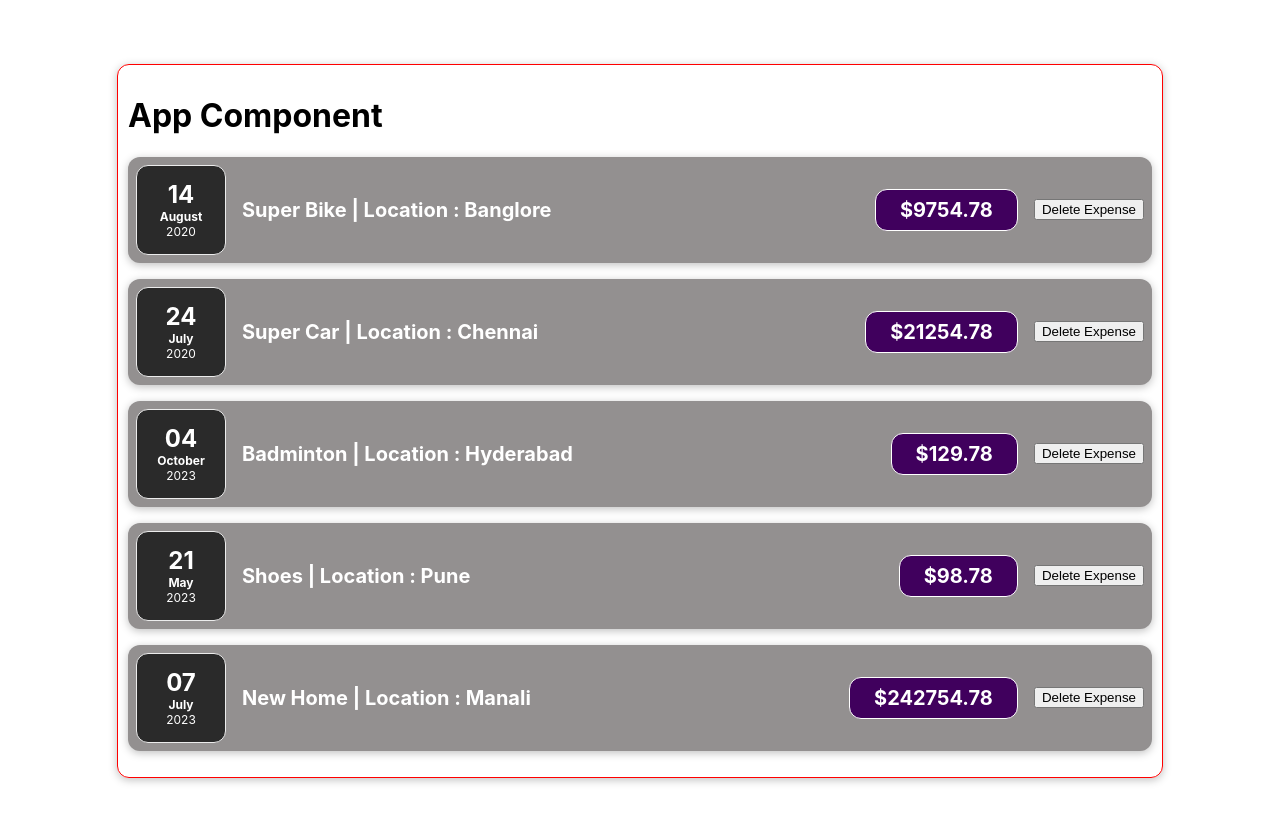
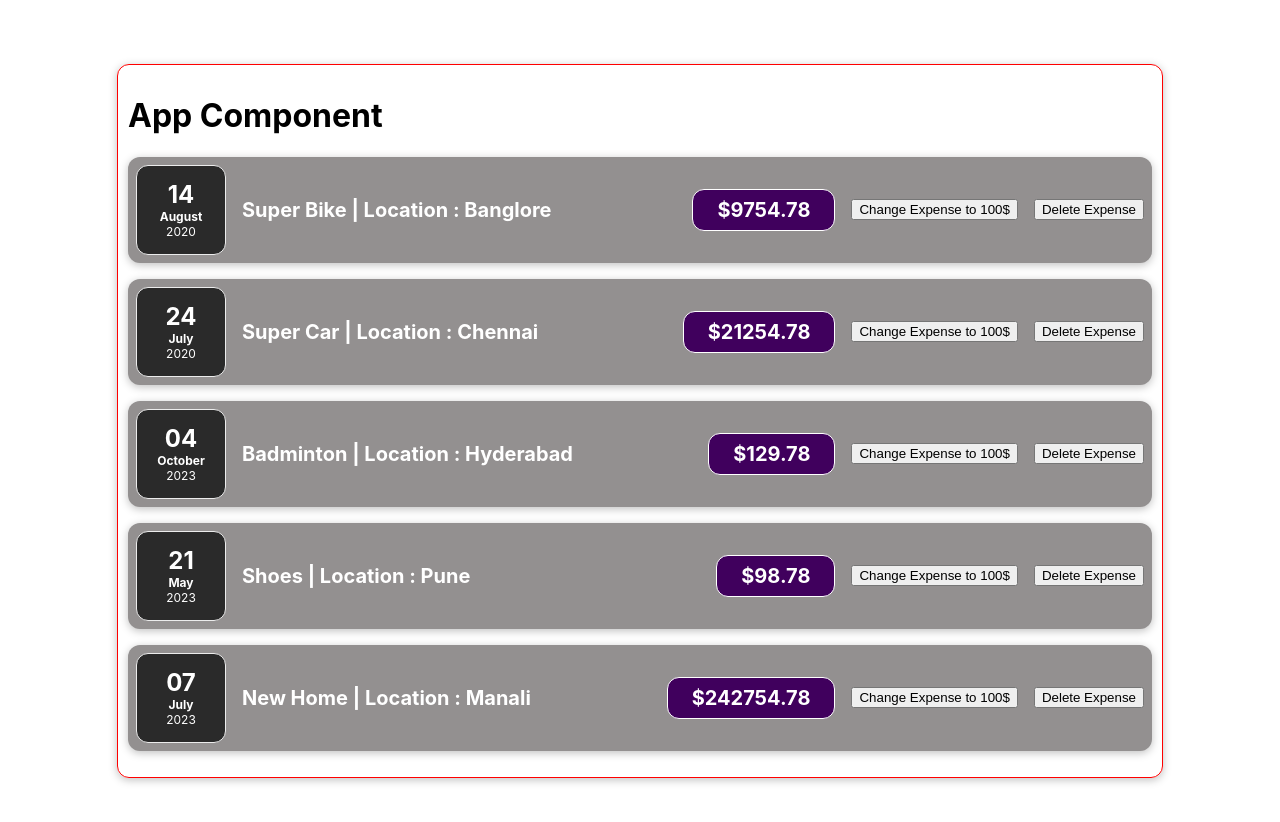
Before and after one commit to Lakshya000007/React_Expense_Tracker_Project, a React (Create React App) app: page / in a window 1280 px wide. Shown: the top 822 px of the page. Built offline with nearby package versions, Linux system fonts and the light colour scheme.

Commit message:
Add useSate to change Cost to 100$ onClick event

```diff
--- a/src/components/Expenses/ExpenseDetails.js
+++ b/src/components/Expenses/ExpenseDetails.js
@@ -1,6 +1,9 @@
+import { useState } from "react";
 import "./ExpenseDetails.css";
 
 const ExpenseDetails = ({ title, location, amount }) => {
+  const [cost, setCost] = useState(amount);
+
   const handleClick = (e) => {
     const parent = e.target.parentElement.parentElement.parentElement;
     const child = e.target.parentElement.parentElement;
@@ -9,13 +12,18 @@ const ExpenseDetails = ({ title, location, amount }) => {
     parent.removeChild(child);
   };
 
+  const handleCost = () => {
+    setCost(100);
+  };
+
   return (
     <>
       <div className="expense-item__description">
         <h2>
           {title} | Location : {location}
         </h2>
-        <div className="expense-item__price">${amount}</div>
+        <div className="expense-item__price">${cost}</div>
+        <button onClick={handleCost}>Change Expense to 100$</button>
         <button onClick={handleClick}>Delete Expense</button>
       </div>
     </>
```
